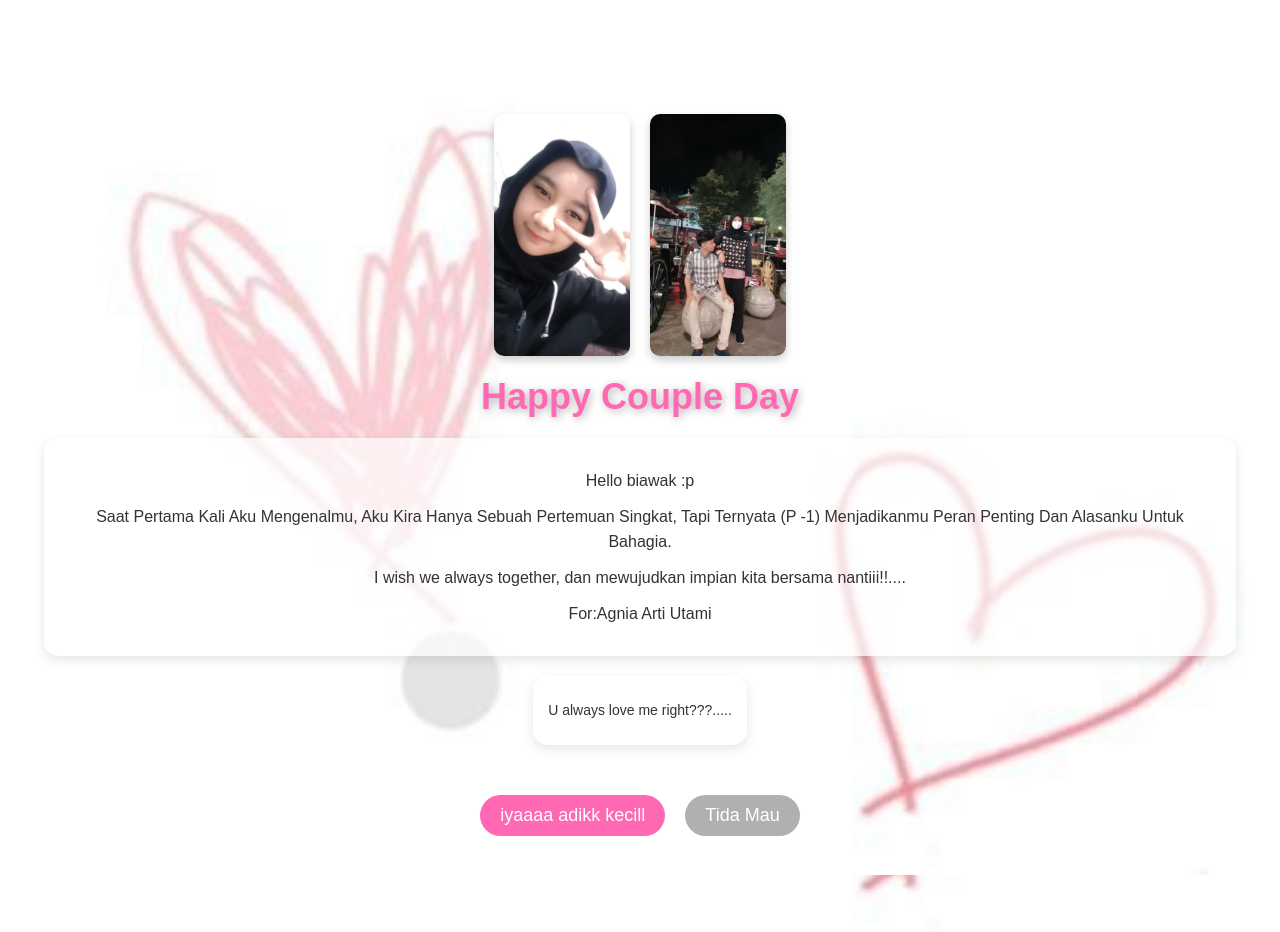
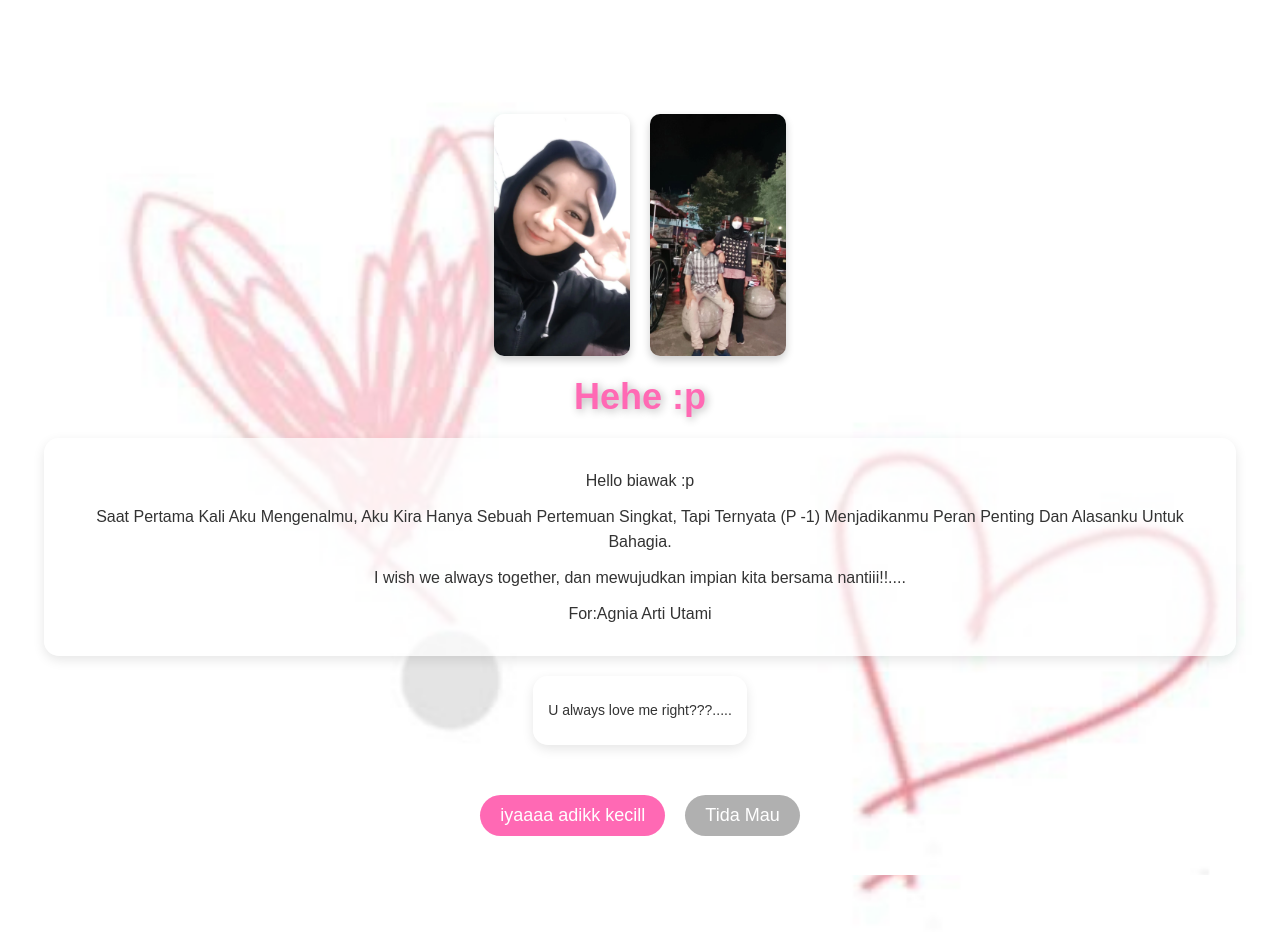
Before and after one commit to babiawak/babiawak.github.io, a plain HTML site: page Utama.html in a window 1280 px wide. Drawn offline with Linux system fonts and the light colour scheme.

Commit message:
Update Utama.html

```diff
--- a/Utama.html
+++ b/Utama.html
@@ -117,7 +117,7 @@
         <img src="Boys.jpg" alt="">
     </div>
 
-    <div class="title">Happy Couple Day</div>
+    <div class="title">Hehe :p</div>
 
     <div class="message">
         <p>Hello biawak :p</p>
```
